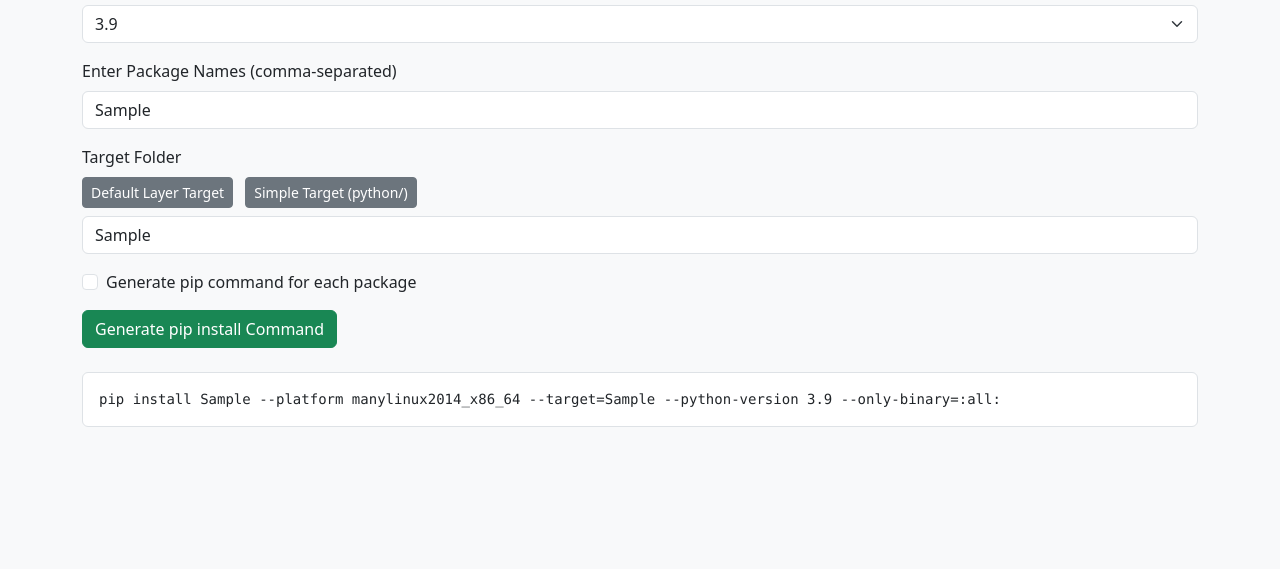
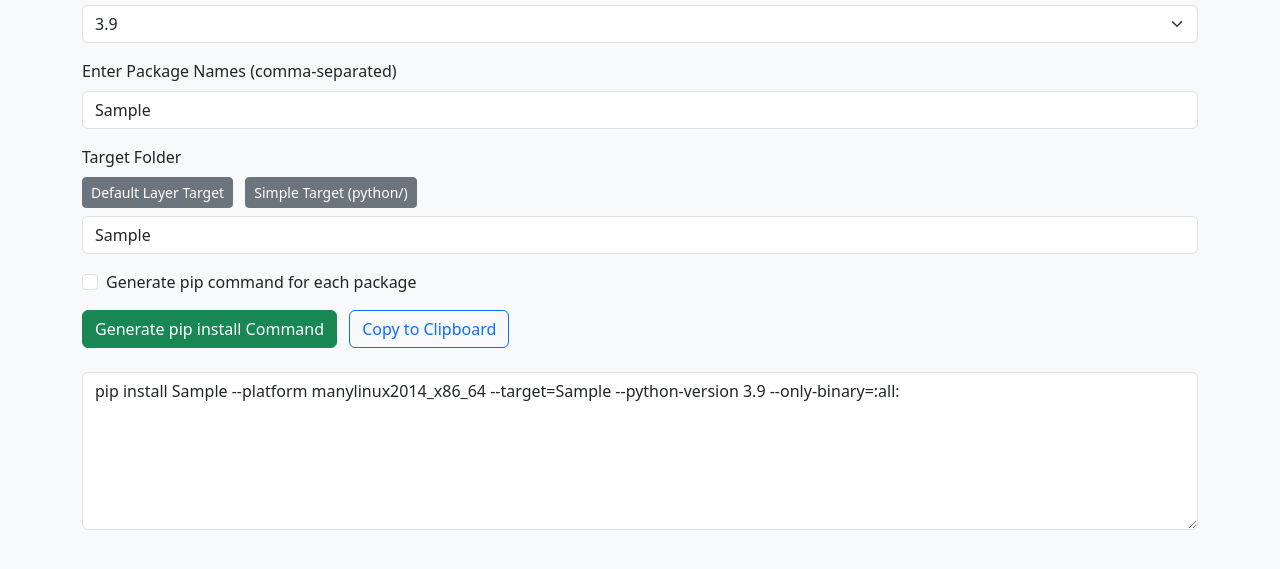
Before and after one commit to psales-te/Lambda-Layer-Pip-Command-Generator, a plain HTML site: page index.html in a window 1280 px wide. Both pictures are taken after typing "Sample", "Sample" into the empty fields and a click on the button "Generate pip install Command". Shown: the part 147-716 px from the top of the page. Drawn offline with nearby package versions, Linux system fonts and the light colour scheme.

Commit message:
Add copy button for the output pip command

```diff
--- a/index.html
+++ b/index.html
@@ -41,8 +41,9 @@
     </div>
 
     <button class="btn btn-success" onclick="generateCommand()">Generate pip install Command</button>
+    <button class="btn btn-outline-primary ms-2" onclick="copyOutput()">Copy to Clipboard</button>
 
-    <pre id="output" class="mt-4 p-3 bg-white border rounded"></pre>
+    <textarea id="output" class="form-control mt-4" rows="6" readonly></textarea>
   </div>
 
   <script>
@@ -67,7 +68,7 @@
       const split = document.getElementById("splitCommands").checked;
 
       if (packageList.length === 0 || !target) {
-        document.getElementById("output").textContent = "Please enter both package names and a target folder.";
+        document.getElementById("output").value = "Please enter both package names and a target folder.";
         return;
       }
 
@@ -81,7 +82,14 @@
         output = `pip install ${packageList.join(' ')} --platform manylinux2014_x86_64 --target=${target} --python-version ${version} --only-binary=:all:`;
       }
 
-      document.getElementById("output").textContent = output;
+      document.getElementById("output").value = output;
+    }
+
+    function copyOutput() {
+      const outputText = document.getElementById("output");
+      outputText.select();
+      outputText.setSelectionRange(0, 99999);
+      document.execCommand("copy");
     }
   </script>
   <script src="https://cdn.jsdelivr.net/npm/bootstrap@5.3.2/dist/js/bootstrap.bundle.min.js"></script>
```
